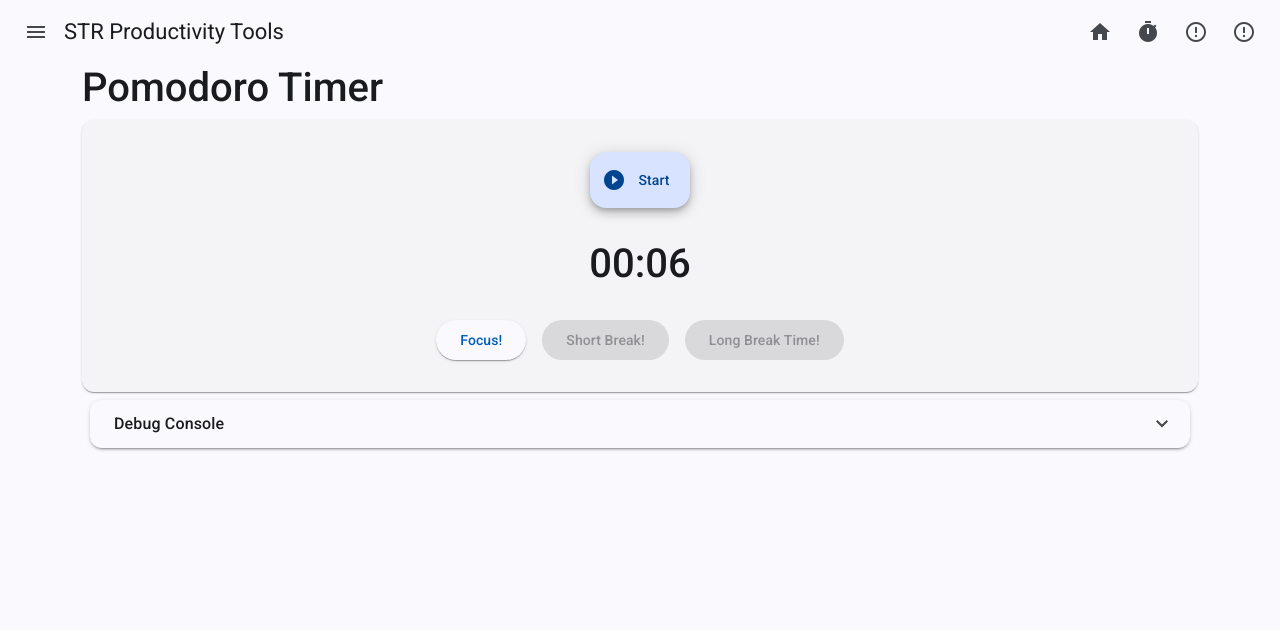
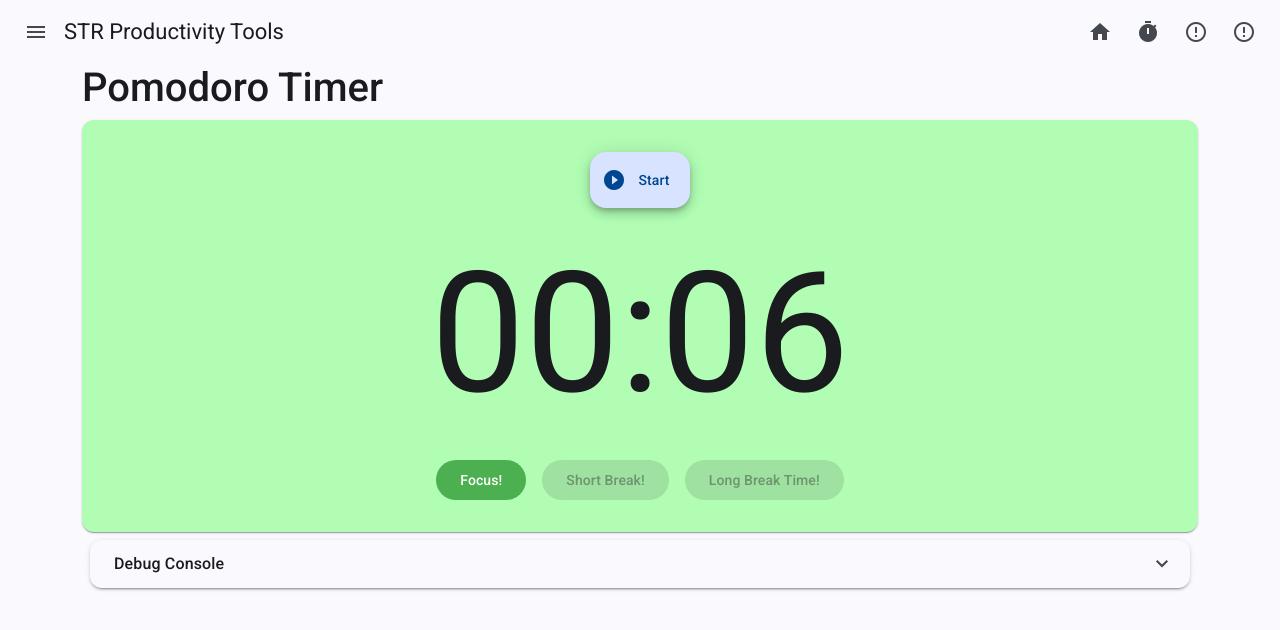
Before and after one commit to SyamirulRossman/str-productivity-toolkit, an Angular app: page /pomodoro in a window 1280 px wide. Shown: the top 630 px of the page. Built offline with nearby package versions, Linux system fonts and the light colour scheme.

Commit message:
Feat: Styling for pomodoro

```diff
--- a/src/app/components/home/home.html
+++ b/src/app/components/home/home.html
@@ -6,7 +6,7 @@
             <div class="row g-3">
                 <div class="col-auto">
                     <a href="pomodoro">
-                        <button mat-fab extended>
+                        <button matFab  extended>
                             <mat-icon>timer</mat-icon>
                             Pomodoro Timer
                         </button>
@@ -14,14 +14,14 @@
                 </div>
 
                 <div class="col-auto">
-                <button mat-fab extended disabled>
+                <button matFab  extended disabled>
                     <mat-icon>error_outline</mat-icon>
                     Feature 2
                 </button>
                 </div>
 
                 <div class="col-auto">
-                <button mat-fab extended disabled>
+                <button matFab  extended disabled>
                     <mat-icon>error_outline</mat-icon>
                     Feature 3
                 </button>
--- a/src/app/components/pomodoro/pomodoro.html
+++ b/src/app/components/pomodoro/pomodoro.html
@@ -1,10 +1,10 @@
 <div class="container d-flex flex-column">
     <h1>Pomodoro Timer</h1>
-    <mat-card class="container">
+    <mat-card class="container" [class]="switchCardClass()">
         <mat-card-content class="d-flex justify-content-center m-3">
             <div class="row g-3">
                 <div class="col-auto">
-                    <button mat-fab extended (click)="actionButtonClick(status.nextAction)">
+                    <button matFab extended (click)="actionButtonClick(status.nextAction)">
                         <mat-icon>{{status.buttonIcon}}</mat-icon>
                         {{status.buttonActionNow}}
                     </button>
@@ -12,24 +12,24 @@
             </div>
         </mat-card-content>
         <mat-card-content class="d-flex justify-content-center m-3">
-            <h1>{{displayTime()}}</h1>
+            <div class="timer-style">{{displayTime()}}</div>
         </mat-card-content>
         <mat-card-content class="d-flex justify-content-center m-3">
             <div class="row g-3">
                 <div class="col-auto">
-                    <button mat-raised-button [disabled]="!this.timerState.focus">
+                    <button [disabled]="!this.timerState.focus" matButton="filled" class="green-button">
                         Focus!
                     </button>
                 </div>
 
                 <div class="col-auto">
-                    <button mat-raised-button [disabled]="!this.timerState.short">
+                    <button [disabled]="!this.timerState.short" matButton="filled">
                         {{timerState.shortBreakCount ? (timerState.shortBreakCount | ordinal) : null}} Short Break!
                     </button>
                 </div>
 
                 <div class="col-auto">
-                    <button mat-raised-button [disabled]="!this.timerState.long">
+                    <button [disabled]="!this.timerState.long" matButton="filled" class="purple-button">
                         Long Break Time!
                     </button>
                 </div>
--- a/src/app/components/pomodoro/pomodoro.scss
+++ b/src/app/components/pomodoro/pomodoro.scss
@@ -0,0 +1,4 @@
+.timer-style{
+    font-size: 12em;
+    padding: 0.5em;
+}
--- a/src/app/components/pomodoro/pomodoro.ts
+++ b/src/app/components/pomodoro/pomodoro.ts
@@ -112,9 +112,18 @@ export class Pomodoro{
 
   };
 
+  switchCardClass(){
+    if (this.timerState.short){
+      return "blue-card"
+    } else if (this.timerState.long){
+      return "purple-card"
+    } else {
+      return "green-card"
+    }
+  }
+
   ngOnDestroy() {
     this.pause();
-  }
-
+  };
 
 }
--- a/src/styles.scss
+++ b/src/styles.scss
@@ -34,3 +34,41 @@ body {
   // Reset the user agent margin.
   margin: 0;
 }
+
+:root {
+  // green style
+  .green-button {
+    @include mat.button-overrides((
+      filled-container-color: #4caf50,
+      filled-label-text-color: #ffffff,
+    ));
+  }
+
+  // purple style
+  .purple-button {
+    @include mat.button-overrides((
+      filled-container-color: #7700ff,
+      filled-label-text-color: #ffffff,
+    ));
+  }
+}
+
+:root{
+  .green-card {
+    @include mat.card-overrides((
+      elevated-container-color: #b1fdb4,
+    ));
+  }
+
+  .blue-card {
+    @include mat.card-overrides((
+      elevated-container-color: #8ccdff,
+    ));
+  }
+
+  .purple-card {
+    @include mat.card-overrides((
+      elevated-container-color: #cdb1fd,
+    ));
+  }
+}
```
